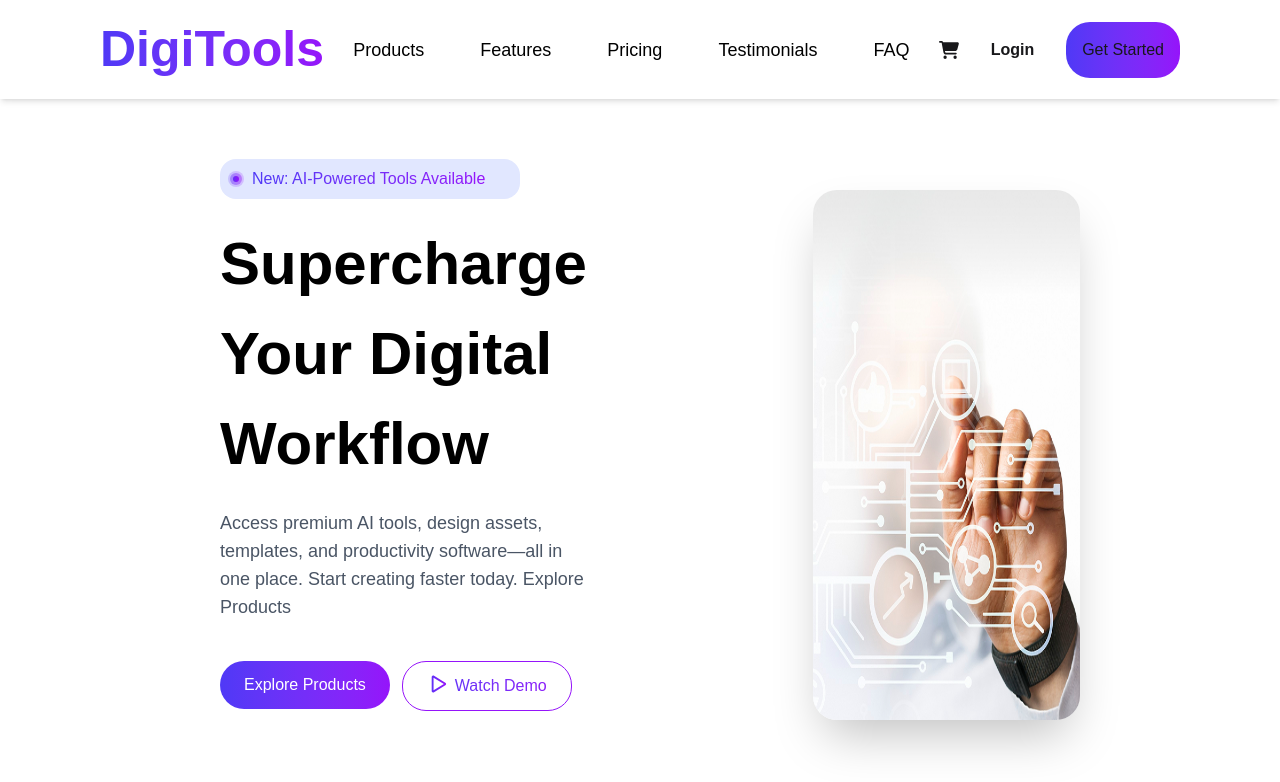
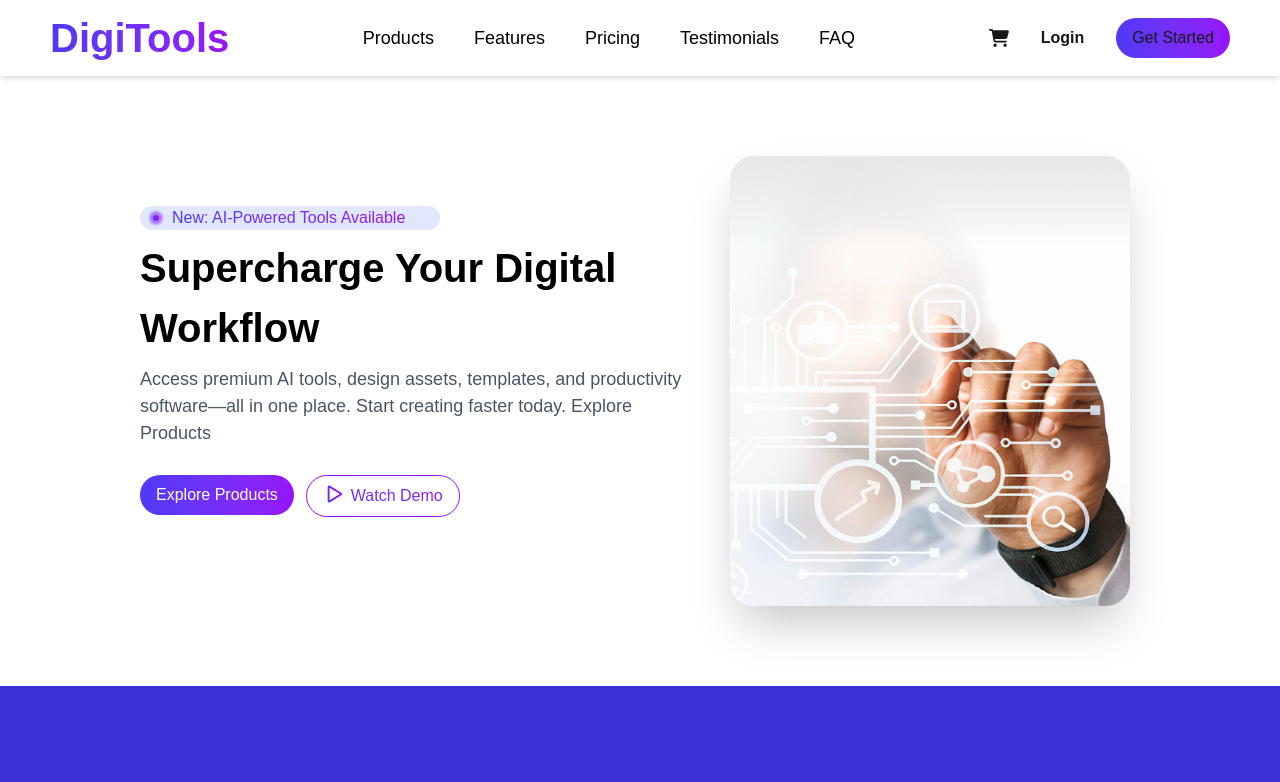
Before and after one commit to coder-minhazulalam/Digitools-Platform, a React (Vite) app: page / in a window 1280 px wide. Shown: the top 782 px of the page. Built offline with nearby package versions, Linux system fonts and the light colour scheme.

Commit message:
OverView

```diff
--- a/src/Components/BannerSection/Banner.jsx
+++ b/src/Components/BannerSection/Banner.jsx
@@ -4,20 +4,20 @@ const Banner = () => {
   return (
     <>
 
-    <div className="flex flex-col md:flex-row py-10 gap-[200px] items-center px-50">
-      <div className="flex flex-col gap-5 w-[600px] p-5 ">
-        <div className="flex gap-2 bg-[#E1E7FF] text-[#333] rounded-2xl p-2 w-[300px]">
+    <div className="flex flex-col md:flex-row py-10 gap-[10px] items-center px-30">
+      <div className="flex flex-col gap-2 w-[600px] p-5 ">
+        <div className="flex gap-2 bg-[#E1E7FF] text-[#333] rounded-2xl px-2 w-[300px]">
           <img src="/assets/Group 5.svg" alt="Group 5" />
           <p className="bg-gradient-to-r from-[#4F39F6] to-[#9514FA] bg-clip-text text-transparent">
             New: AI-Powered Tools Available
           </p>
         </div>
 
-        <h1 className="text-[60px] font-bold text-black">
+        <h1 className="text-[40px] font-bold text-black">
           Supercharge Your Digital Workflow
         </h1>
 
-        <p className="text-lg text-gray-600">
+        <p className="text-[18px] text-gray-600">
           Access premium AI tools, design assets, templates, and productivity
           software—all in one place. Start creating faster today. Explore
           Products
@@ -25,13 +25,13 @@ const Banner = () => {
 
         <div className="flex gap-3 mt-5">
           <div>
-            <button className="py-3 px-6 text-white bg-gradient-to-r from-[#4F39F6] to-[#9514FA]  rounded-3xl
+            <button className="py-2 px-4 text-white bg-gradient-to-r from-[#4F39F6] to-[#9514FA]  rounded-3xl
                   hover:scale-105 duration-300 hover:shadow-lg hover:from-[#3b2fd6] hover:to-[#7e12d4] ">
               Explore Products
             </button>
           </div>
           <div>
-            <button className="py-3 px-6 flex gap-2 border border-solid border-[#9514FA] bg-gradient-to-r from-[#4F39F6] to-[#9514FA] bg-clip-text text-transparent rounded-3xl transition-all duration-300 ease-in-out
+            <button className="py-2 px-4 flex gap-2 border border-solid border-[#9514FA] bg-gradient-to-r from-[#4F39F6] to-[#9514FA] bg-clip-text text-transparent rounded-3xl transition-all duration-300 ease-in-out
       hover:bg-[#9514FA]  hover:scale-105 ">
               <img src="/assets/Play.svg" alt="Play" /> Watch Demo
             </button>
@@ -43,7 +43,7 @@ const Banner = () => {
         <img
           src="/assets/banner.png"
           alt="hero"
-          className="w-[400px] h-[530px] mt-10 shadow-2xl rounded-3xl"
+          className="w-[400px] h-[450px] mt-10 shadow-2xl rounded-3xl"
         />
       </div>
     </div>
--- a/src/Components/Navbar/NavItems.jsx
+++ b/src/Components/Navbar/NavItems.jsx
@@ -30,7 +30,7 @@ const navItems = [
 
 const NavItems = () => {
     return (
-        <ul className='hidden md:flex gap-8 text-lg font-medium'>
+        <ul className='hidden md:flex gap-4 text-lg font-medium'>
         {
             navItems.map(item => <a href={item.path} key={item.id} className='duration-300 text-black hover:bg-blue-200 hover:text-black p-3 rounded-2xl'>{item.name}</a>)
         }
--- a/src/Components/Navbar/Navbar.jsx
+++ b/src/Components/Navbar/Navbar.jsx
@@ -4,8 +4,8 @@ import { FaCartShopping } from "react-icons/fa6";
 
 const Navbar = () => {
   return (
-    <div className="flex px-[100px] sticky  top-0 justify-between items-center  py-3 bg-white shadow-md z-50">
-      <h1 className="text-[50px] font-bold bg-gradient-to-r from-[#4F39F6] to-[#9514FA] bg-clip-text text-transparent">
+    <div className="flex px-[50px] sticky  top-0 justify-between items-center  py-2 bg-white shadow-md z-50">
+      <h1 className="text-[40px] font-bold bg-gradient-to-r from-[#4F39F6] to-[#9514FA] bg-clip-text text-transparent">
         DigiTools
       </h1>
       <NavItems></NavItems>
@@ -21,7 +21,7 @@ const Navbar = () => {
         </a>
         <a
           href="/GetStarted"
-          className=" bg-gradient-to-r from-[#4F39F6] to-[#9514FA] hover:bg-blue-200 hover:text-white p-4 rounded-3xl"
+          className=" bg-gradient-to-r from-[#4F39F6] to-[#9514FA] hover:bg-blue-200 hover:text-white px-4 py-2 rounded-3xl"
         >
           Get Started
         </a>
```
